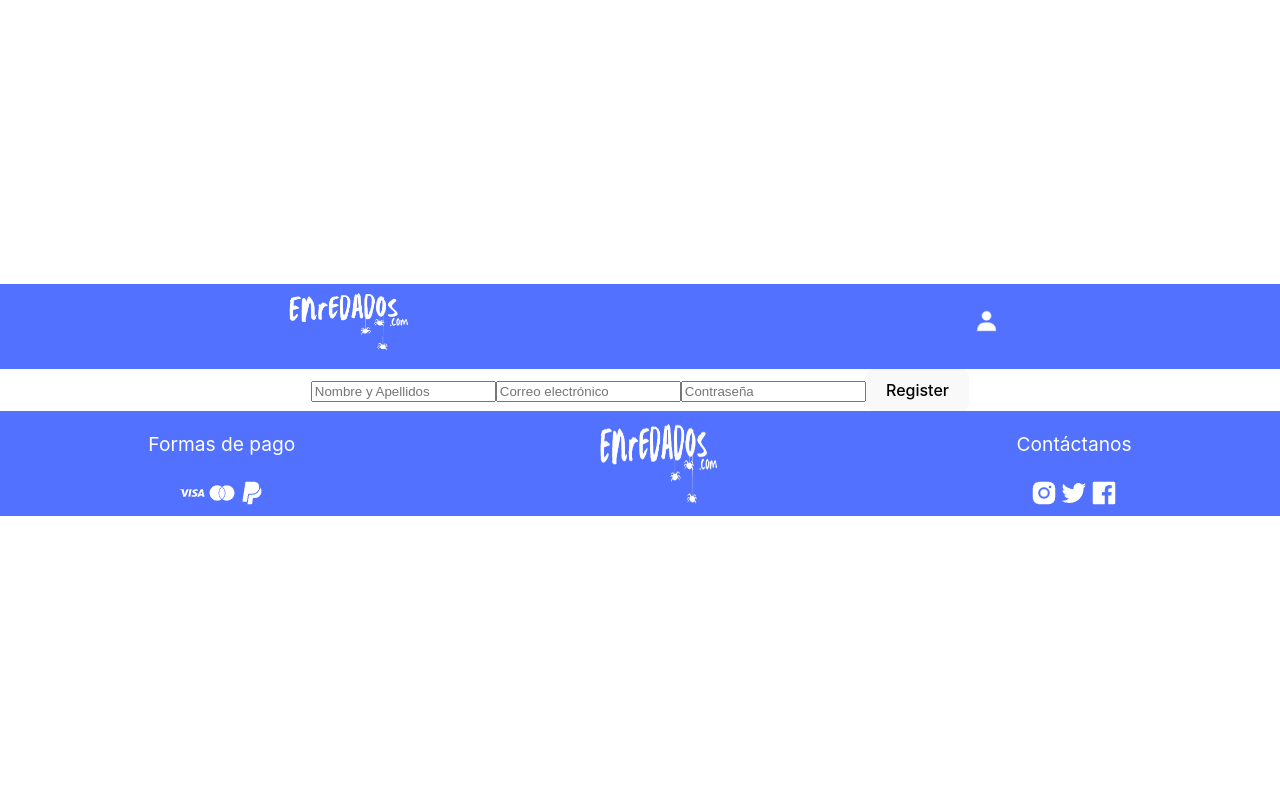
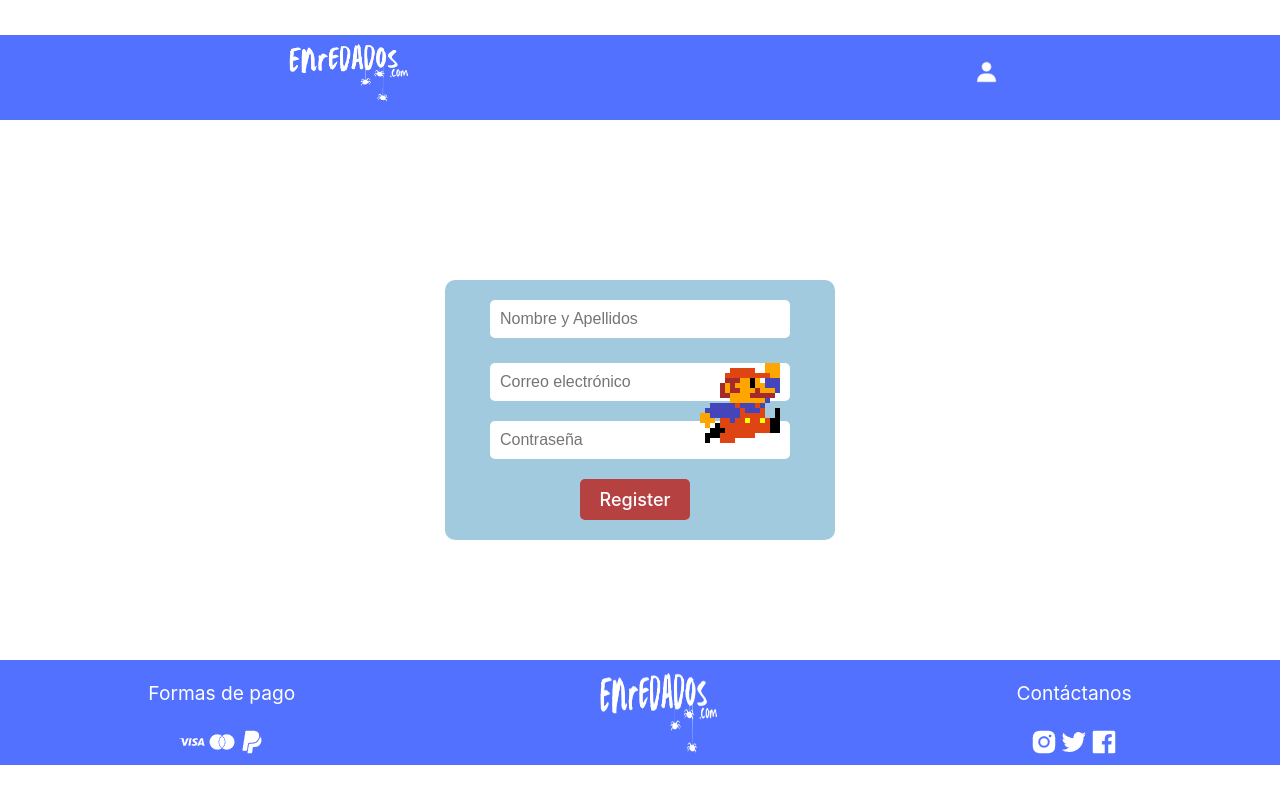
Before and after one commit to JuanjoSalas/ecommerce-front-end, a React (Vite) app: page /register in a window 1280 px wide. Built offline with nearby package versions, Linux system fonts and the light colour scheme.

Commit message:
register form

```diff
--- a/src/components/Register/Register.jsx
+++ b/src/components/Register/Register.jsx
@@ -1,6 +1,7 @@
 import React, { useState } from "react"
 import { useContext } from "react";
 import { UserContext } from "../../context/UserContext/UserState";
+import "./Register.scss";
 
 const Register = ()=>{
     const {register} = useContext(UserContext)
@@ -21,12 +22,15 @@ const Register = ()=>{
         console.log('formData',formData)
     }
   return (
-    <form onSubmit={onSubmit}>
-        <input type="text" name="name" placeholder="Nombre y Apellidos" required value={name} onChange={onChange} />
-        <input type="email" name="email" placeholder="Correo electrónico" required value={email} onChange={onChange}/>
-        <input type="password" name="password" placeholder="Contraseña" required value={password} onChange={onChange}/>
-        <button type="submit">Register</button>
+    <div className="Register-container">
+    <form class="form-register" onSubmit={onSubmit}>
+        <input class="infos" id="nome" type="text" name="name" placeholder="Nombre y Apellidos" required value={name} onChange={onChange} />
+        <div class="mario"></div>
+        <input id="email" type="email" name="email" placeholder="Correo electrónico" required value={email} onChange={onChange}/>
+        <input class="password" type="password" name="password" placeholder="Contraseña" required value={password} onChange={onChange}/>
+        <button class="btn-register" type="submit">Register</button>
     </form>
+    </div>
   )
 }
 export default Register
--- a/src/components/Register/Register.scss
+++ b/src/components/Register/Register.scss
@@ -0,0 +1,103 @@
+@import "../../colors.scss";
+
+.Register-container {
+    margin-top: 20vh;
+    margin-bottom: 15vh;
+}
+
+.form-register {
+    background-color: #A2CADF;
+    border-radius: 10px;
+    padding: 20px;
+    width: 350px;
+    margin: 50px auto;
+  }
+
+  .infos[type="text"], input[type="email"] {
+    width: 80%;
+    padding: 10px;
+    font-size: 16px;
+    border-radius: 5px;
+    border: none;
+    margin-bottom: 20px;
+  }
+
+  .password {
+    width: 80%;
+    padding: 10px;
+    font-size: 16px;
+    border-radius: 5px;
+    border: none;
+    margin-bottom: 20px;
+  }
+
+  .btn-register {
+    background-color: #b54141;
+    color: white;
+    font-size: 18px;
+    padding: 10px 20px;
+    border: none;
+    border-radius: 5px;
+    cursor: pointer;
+    margin-right: 10px;
+  }
+
+  .btn-register:hover {
+    background-color: white;
+    color: $primary-color;
+  }
+
+  .mario {
+    width: 5px;
+    height: 5px;
+    position: relative;
+    left: 170px;
+    box-shadow: 0px 0px 0px transparent, 130px 5px #ffa500, 135px 5px #ffa500,
+  140px 5px #ffa500, 95px 10px #de4513, 100px 10px #de4513, 105px 10px #de4513,
+  110px 10px #de4513, 115px 10px #de4513, 130px 10px #ffa500,
+  135px 10px #ffa500, 140px 10px #ffa500, 90px 15px #de4513, 95px 15px #de4513,
+  100px 15px #de4513, 105px 15px #de4513, 110px 15px #de4513,
+  115px 15px #de4513, 120px 15px #de4513, 125px 15px #de4513,
+  130px 15px hsl(15, 84%, 47%), 135px 15px #ffa500, 140px 15px #ffa500,
+  90px 20px #a52a2a, 95px 20px #a52a2a, 100px 20px #a52a2a, 105px 20px #ffa500,
+  110px 20px #ffa500, 115px 20px #000, 120px 20px #ffa500, 130px 20px #4545bb,
+  135px 20px #4545bb, 140px 20px #4545bb, 85px 25px #a52a2a, 90px 25px #ffa500,
+  95px 25px #a52a2a, 100px 25px #ffa500, 105px 25px #ffa500,
+  110px 25px #ffa500, 115px 25px #000, 120px 25px #ffa500, 125px 25px #ffa500,
+  130px 25px #4545bb, 135px 25px #4545bb, 140px 25px #4545bb,
+  85px 30px #a52a2a, 90px 30px #ffa500, 95px 30px #a52a2a, 100px 30px #a52a2a,
+  105px 30px #ffa500, 110px 30px #ffa500, 115px 30px #ffa500,
+  120px 30px #a52a2a, 125px 30px #ffa500, 130px 30px #ffa500,
+  135px 30px #ffa500, 140px 30px #4545bb, 85px 35px #a52a2a, 90px 35px #a52a2a,
+  95px 35px #ffa500, 100px 35px #ffa500, 105px 35px #ffa500,
+  110px 35px #ffa500, 115px 35px #a52a2a, 120px 35px #a52a2a,
+  125px 35px #a52a2a, 130px 35px #a52a2a, 135px 35px #a52a2a,
+  95px 40px #ffa500, 100px 40px #ffa500, 105px 40px #ffa500,
+  110px 40px #ffa500, 115px 40px #ffa500, 120px 40px #ffa500,
+  125px 40px #ffa500, 130px 40px #4545bb, 75px 45px #4545bb, 80px 45px #4545bb,
+  85px 45px #4545bb, 90px 45px #4545bb, 95px 45px #4545bb, 100px 45px #de4513,
+  105px 45px #4545bb, 110px 45px #4545bb, 115px 45px #4545bb,
+  120px 45px #de4513, 125px 45px #4545bb, 70px 50px #4545bb, 75px 50px #4545bb,
+  80px 50px #4545bb, 85px 50px #4545bb, 90px 50px #4545bb, 95px 50px #4545bb,
+  100px 50px #4545bb, 105px 50px #de4513, 110px 50px #4545bb,
+  115px 50px #4545bb, 120px 50px #4545bb, 125px 50px #de4513, 140px 50px #000,
+  65px 55px #ffa500, 70px 55px #ffa500, 75px 55px #4545bb, 80px 55px #4545bb,
+  85px 55px #4545bb, 90px 55px #4545bb, 95px 55px #4545bb, 100px 55px #4545bb,
+  105px 55px #de4513, 110px 55px #de4513, 115px 55px #de4513,
+  120px 55px #de4513, 125px 55px #de4513, 140px 55px #000, 65px 60px #ffa500,
+  70px 60px #ffa500, 75px 60px #ffa500, 85px 60px #de4513, 90px 60px #de4513,
+  95px 60px #4545bb, 100px 60px #de4513, 105px 60px #de4513, 110px 60px #ff0,
+  115px 60px #de4513, 120px 60px #de4513, 125px 60px #ff0, 130px 60px #de4513,
+  135px 60px #000, 140px 60px #000, 70px 65px #ffa500, 80px 65px #000,
+  85px 65px #de4513, 90px 65px #de4513, 95px 65px #de4513, 100px 65px #de4513,
+  105px 65px #de4513, 110px 65px #de4513, 115px 65px #de4513,
+  120px 65px #de4513, 125px 65px #de4513, 130px 65px #de4513, 135px 65px #000,
+  140px 65px #000, 75px 70px #000, 80px 70px #000, 85px 70px #000,
+  90px 70px #de4513, 95px 70px #de4513, 100px 70px #de4513, 105px 70px #de4513,
+  110px 70px #de4513, 115px 70px #de4513, 120px 70px #de4513,
+  125px 70px #de4513, 130px 70px #de4513, 135px 70px #000, 140px 70px #000,
+  70px 75px #000, 75px 75px #000, 80px 75px #000, 85px 75px #de4513,
+  90px 75px #de4513, 95px 75px #de4513, 100px 75px #de4513, 105px 75px #de4513,
+  110px 75px #de4513, 115px 75px #de4513, 70px 80px #000, 85px 80px #de4513,
+  90px 80px #de4513, 95px 80px #de4513;
+  }
```
